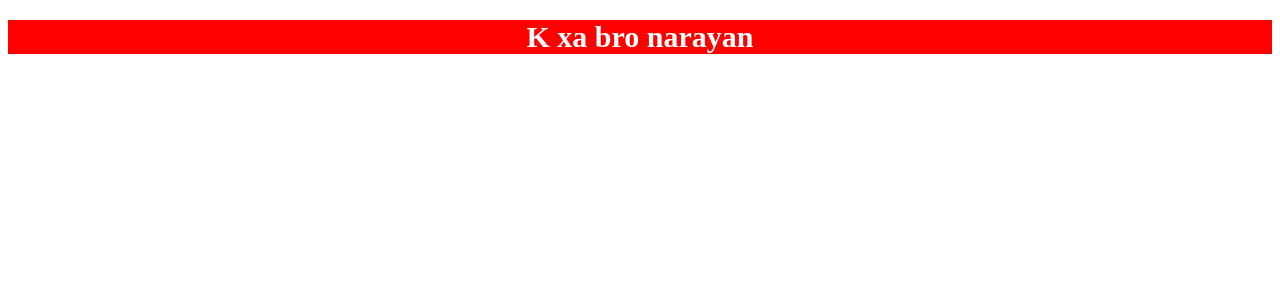
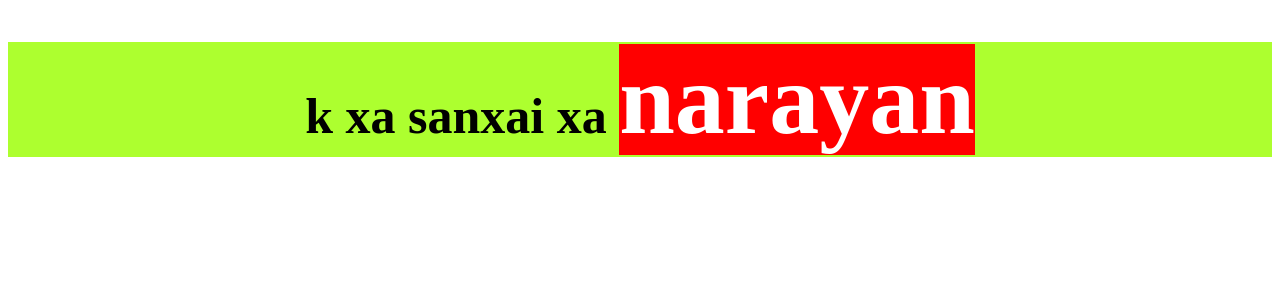
Before and after one commit to NischalShrestha07/React-Js-Initialized, a React (Vite) app: page / in a window 1280 px wide. Shown: the top 300 px of the page. Built offline with nearby package versions, Linux system fonts and the light colour scheme.

Commit message:
Random push

```diff
--- a/src/Haha.jsx
+++ b/src/Haha.jsx
@@ -7,7 +7,21 @@ function Haha() {
     textAlign: "center",
   };
 
-  return <h1 style={headingStyle}>K xa bro {name}</h1>;
+  //   return <h1 style={headingStyle}>K xa bro {name}</h1>;
+  return (
+    <h2
+      style={{
+        textAlign: "center",
+        fontSize: "50px",
+        background: "greenyellow",
+      }}
+    >
+      k xa sanxai xa{" "}
+      <span style={{ background: "red", fontSize: "100px", color: "white" }}>
+        {name}
+      </span>
+    </h2>
+  );
 }
 
 export default Haha;
```
Also changed, not shown: src/Functions/FunctionTest.module.css (line endings or trailing spaces).
